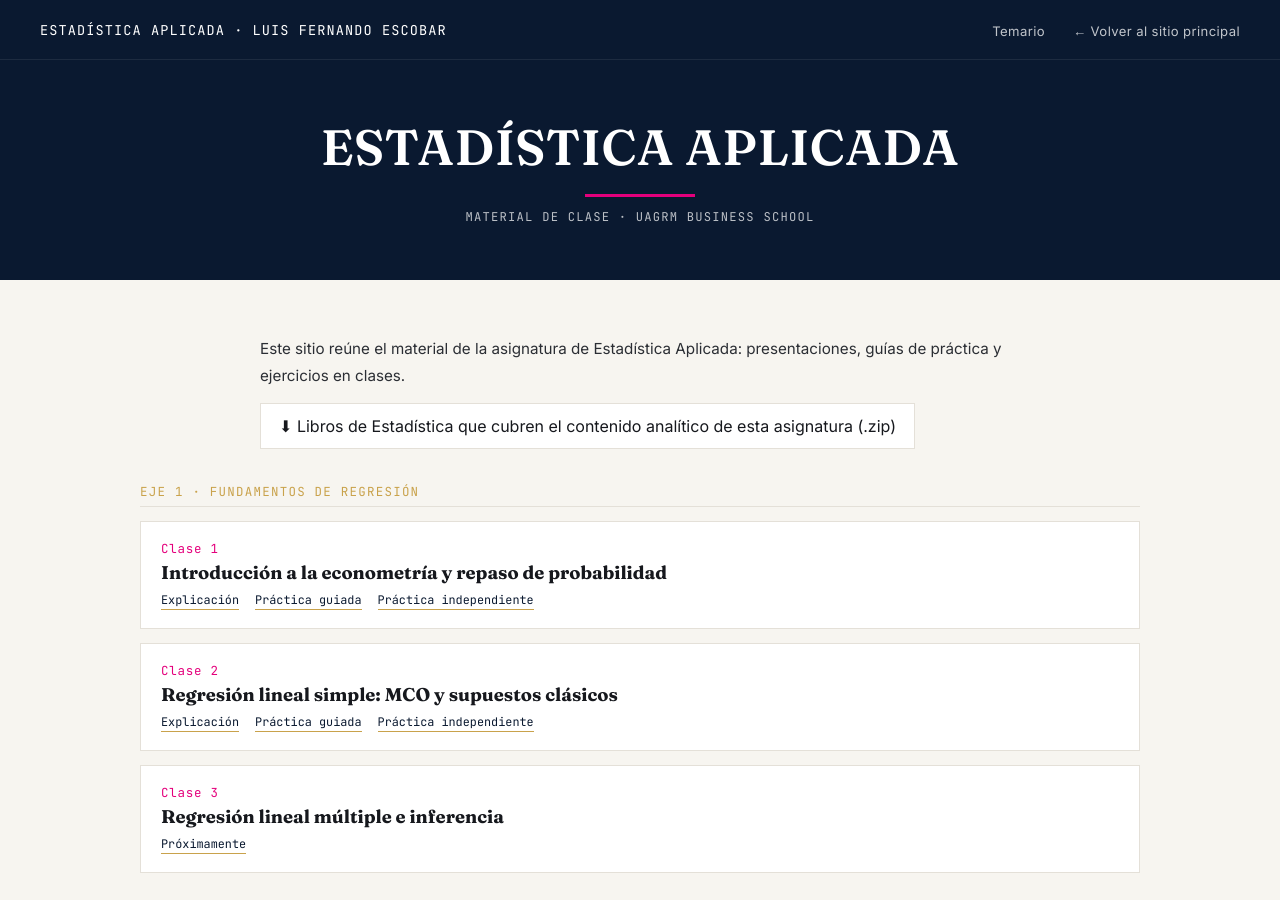
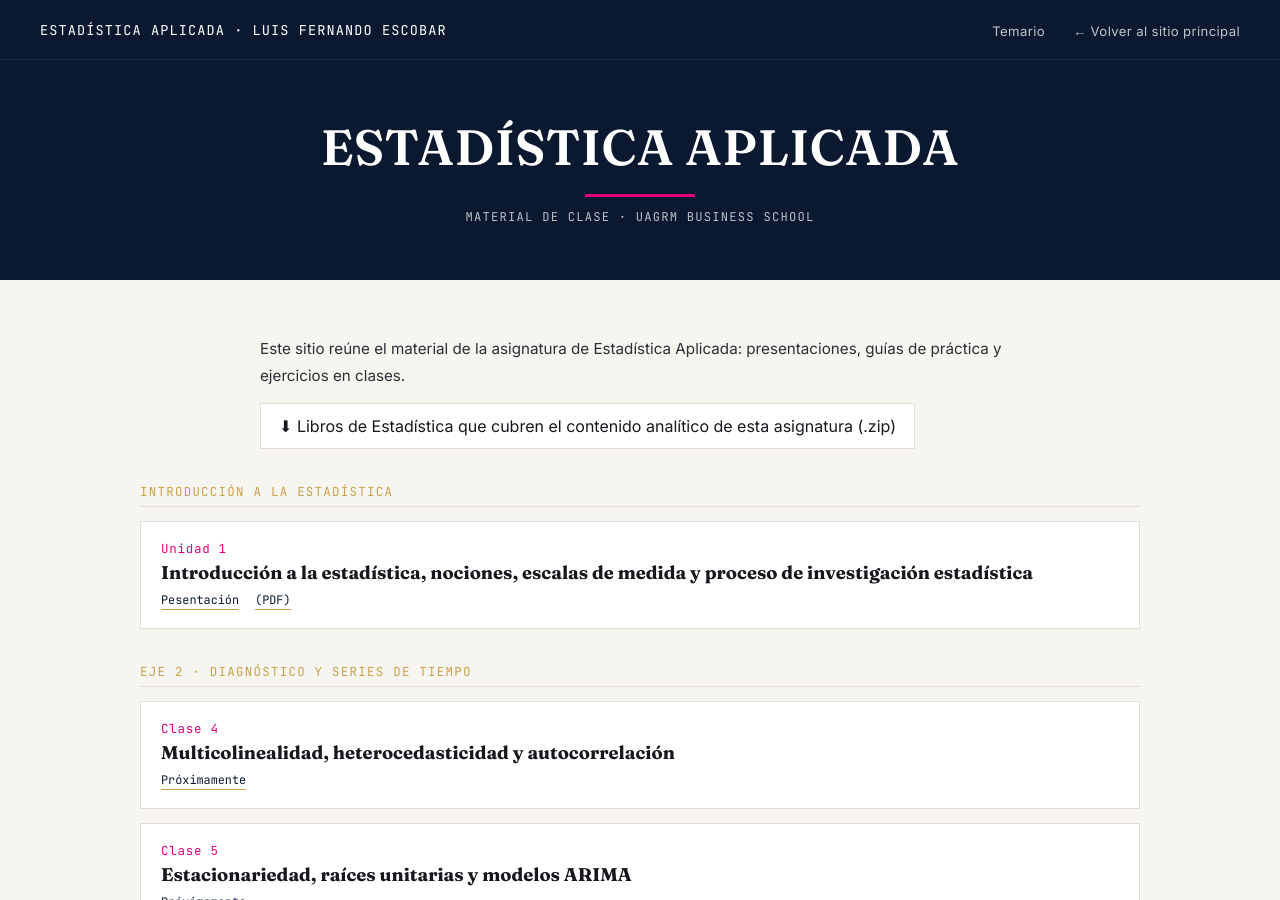
Before and after one commit to LFernandoEscobarC/estadistica, a Jekyll site: the page built from index.md, in a window 1280 px wide and 900 px high. Built offline with Jekyll 4.4.1, drawn with Linux system fonts in a browser that asks for light colours.

Commit message:
Update index.md

```diff
--- a/index.md
+++ b/index.md
@@ -24,31 +24,14 @@ title: Temario
     </p>
   </section>
 
-  <div class="axis-title">Eje 1 · Fundamentos de regresión</div>
+  <div class="axis-title">Introducción a la Estadística</div>
   <ul class="class-list">
     <li class="class-item">
-      <div class="cnum">Clase 1</div>
-      <h3>Introducción a la econometría y repaso de probabilidad</h3>
+      <div class="cnum">Unidad 1</div>
+      <h3>Introducción a la estadística, nociones, escalas de medida y proceso de investigación estadística </h3>
       <div class="mat-links">
-        <a href="{{ '/clases/clase-1/' | relative_url }}">Explicación</a>
-        <a href="{{ '/clases/clase-1/#practica-guiada' | relative_url }}">Práctica guiada</a>
-        <a href="{{ '/clases/clase-1/#practica-independiente' | relative_url }}">Práctica independiente</a>
-      </div>
-    </li>
-    <li class="class-item">
-      <div class="cnum">Clase 2</div>
-      <h3>Regresión lineal simple: MCO y supuestos clásicos</h3>
-      <div class="mat-links">
-        <a href="{{ '/clases/clase-2/' | relative_url }}">Explicación</a>
-        <a href="{{ '/clases/clase-2/#practica-guiada' | relative_url }}">Práctica guiada</a>
-        <a href="{{ '/clases/clase-2/#practica-independiente' | relative_url }}">Práctica independiente</a>
-      </div>
-    </li>
-    <li class="class-item">
-      <div class="cnum">Clase 3</div>
-      <h3>Regresión lineal múltiple e inferencia</h3>
-      <div class="mat-links">
-        <a href="#">Próximamente</a>
+        <a href="https://raw.githack.com/Lufesc/EstAplic2026/main/Contenido/01-intro/01-intro.html">Pesentación</a>
+        <a href="https://raw.githack.com/Lufesc/EstAplic2026/main/Contenido/01-intro/01-intro.pdf">(PDF)</a>
       </div>
     </li>
   </ul>
```
